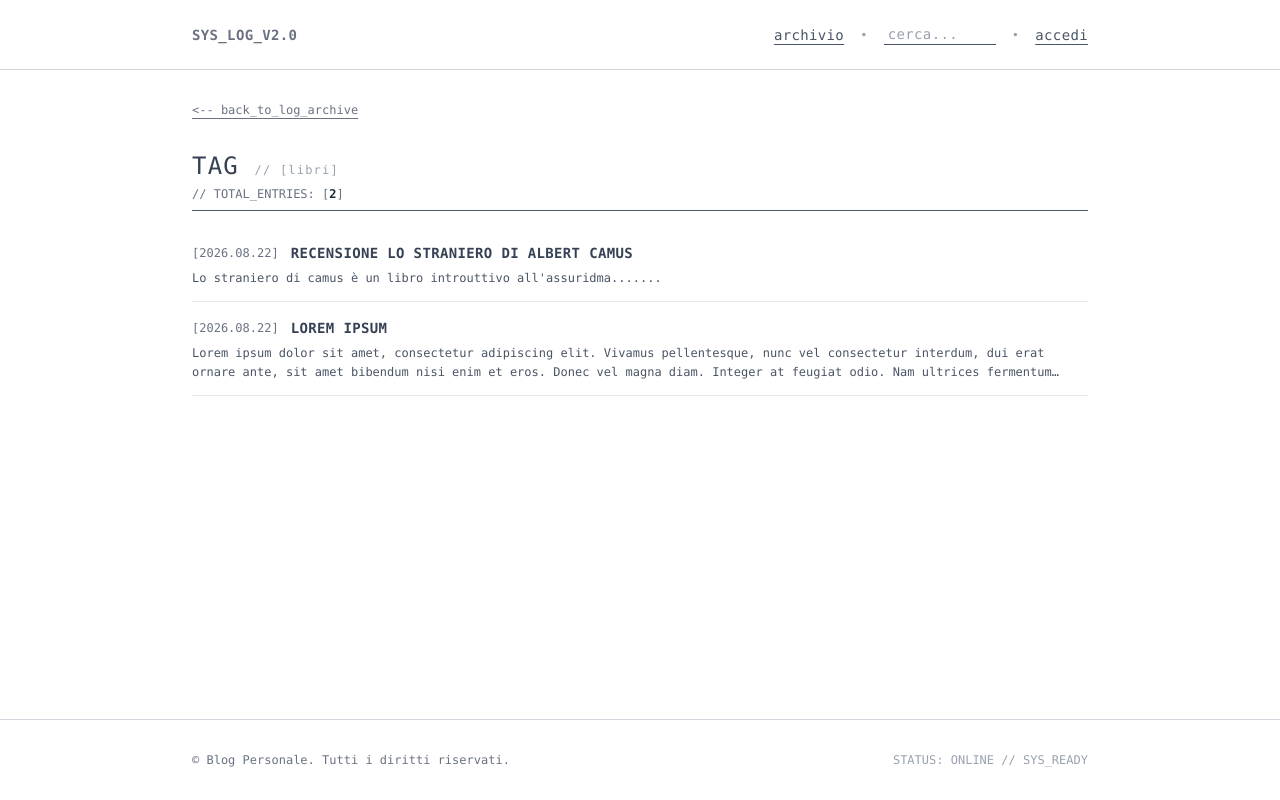
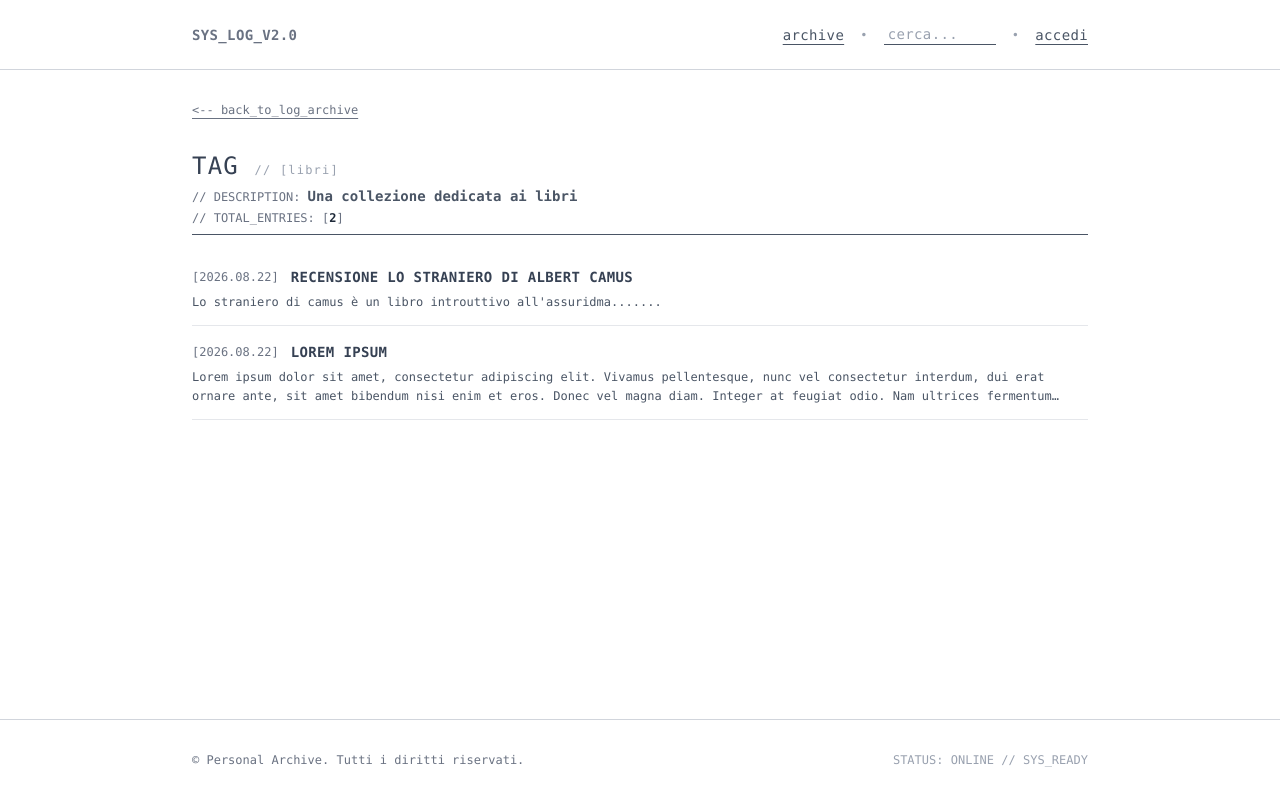
Before and after one commit to davidoskiii/blog, a Django app: page /tag/5/ in a window 1280 px wide. Run offline with Django 5.2, Linux system fonts and the light colour scheme; data comes from the database, SQL or seed files in the repository; both versions use the stored data as it was after the commit.

Commit message:
Added description to tags

```diff
--- a/blog_app/forms.py
+++ b/blog_app/forms.py
@@ -43,15 +43,16 @@ class PostForm(forms.ModelForm):
 class TagForm(forms.ModelForm):
     class Meta:
         model = Tag
-        fields = ['name']
-        labels = {'name': '// NOME_TAG'}
+        fields = ['name', 'description']
         widgets = {
             'name': forms.TextInput(attrs={
-                'class': INPUT_CLASSES,
-                'placeholder': 'es_tecnologia...'
+                'class': 'w-full p-2 border border-gray-600 bg-transparent text-sm text-gray-800 focus:outline-none focus:border-black'
+            }),
+            'description': forms.Textarea(attrs={
+                'class': 'w-full p-2 border border-gray-600 bg-transparent text-sm text-gray-800 focus:outline-none focus:border-black',
+                'rows': 3
             }),
         }
-
 
 class CommentForm(forms.ModelForm):
     class Meta:
--- a/blog_app/models.py
+++ b/blog_app/models.py
@@ -4,6 +4,7 @@ from django.contrib.auth.models import User
 class Tag(models.Model):
     """A Tag for filtering posts."""
     name = models.CharField(max_length=50, unique=True)
+    description = models.TextField(blank=True, null=True)
 
     class Meta:
         ordering = ['name']
--- a/blog_app/templates/blog_app/base.html
+++ b/blog_app/templates/blog_app/base.html
@@ -22,7 +22,7 @@
         <!-- Desktop Navigation Links (Visible on md and up) -->
         <div class="hidden md:flex items-center space-x-4">
           <a href="{% url 'blog_app:posts' %}" class="underline underline-offset-4 text-gray-600 hover:text-black">
-            archivio
+            archive
           </a>
 
           {% if user.is_superuser %}
@@ -77,7 +77,7 @@
             <div class="absolute right-0 mt-2 w-48 bg-white border border-gray-600 shadow-lg p-3 space-y-3 z-50 text-xs">
               <div>
                 <a href="{% url 'blog_app:posts' %}" class="block text-gray-700 hover:text-black underline">
-                  &gt; archivio
+                  &gt; archive
                 </a>
               </div>
 
@@ -138,7 +138,7 @@
   <footer class="w-full border-t border-gray-300 mt-12">
     <div class="w-[70%] min-w-[320px] mx-auto py-8 text-xs text-gray-500 font-mono flex flex-wrap justify-between items-center gap-2">
       <div>
-        &copy; Blog Personale. Tutti i diritti riservati.
+        &copy; Personal Archive. Tutti i diritti riservati.
       </div>
       <div class="text-gray-400">
         STATUS: ONLINE // SYS_READY
--- a/blog_app/templates/blog_app/tag.html
+++ b/blog_app/templates/blog_app/tag.html
@@ -17,6 +17,13 @@
       <h1 class="text-2xl font-mono uppercase tracking-wider text-gray-700">
         TAG <span class="text-xs font-normal lowercase text-gray-400">// [{{ tag.name|lower }}]</span>
       </h1>
+      {% if tag.description %}
+        <div class="text-xs text-gray-500 mt-1">
+          // DESCRIPTION: <span class="font-mono font-bold text-gray-600 text-sm">
+            {{ tag.description }}
+          </span>
+        </div>
+      {% endif %}
       <div class="text-xs text-gray-500 mt-1">
         // TOTAL_ENTRIES: [<strong class="text-gray-800 font-bold">{{ posts.count }}</strong>]
       </div>
--- a/static/css/output.css
+++ b/static/css/output.css
@@ -881,11 +841,6 @@
   inherits: false;
   initial-value: 0 0 #0000;
 }
-@property --tw-outline-style {
-  syntax: "*";
-  inherits: false;
-  initial-value: solid;
-}
 @property --tw-duration {
   syntax: "*";
   inherits: false;
@@ -913,7 +868,6 @@
       --tw-ring-offset-width: 0px;
       --tw-ring-offset-color: #fff;
       --tw-ring-offset-shadow: 0 0 #0000;
-      --tw-outline-style: solid;
       --tw-duration: initial;
     }
   }
```
Also changed, not shown: other parts of static/css/output.css (+9 -49 lines), blog/settings.py (+95 -93 lines), blog_app/migrations/0006_tag_description.py (added), db.sqlite3.
